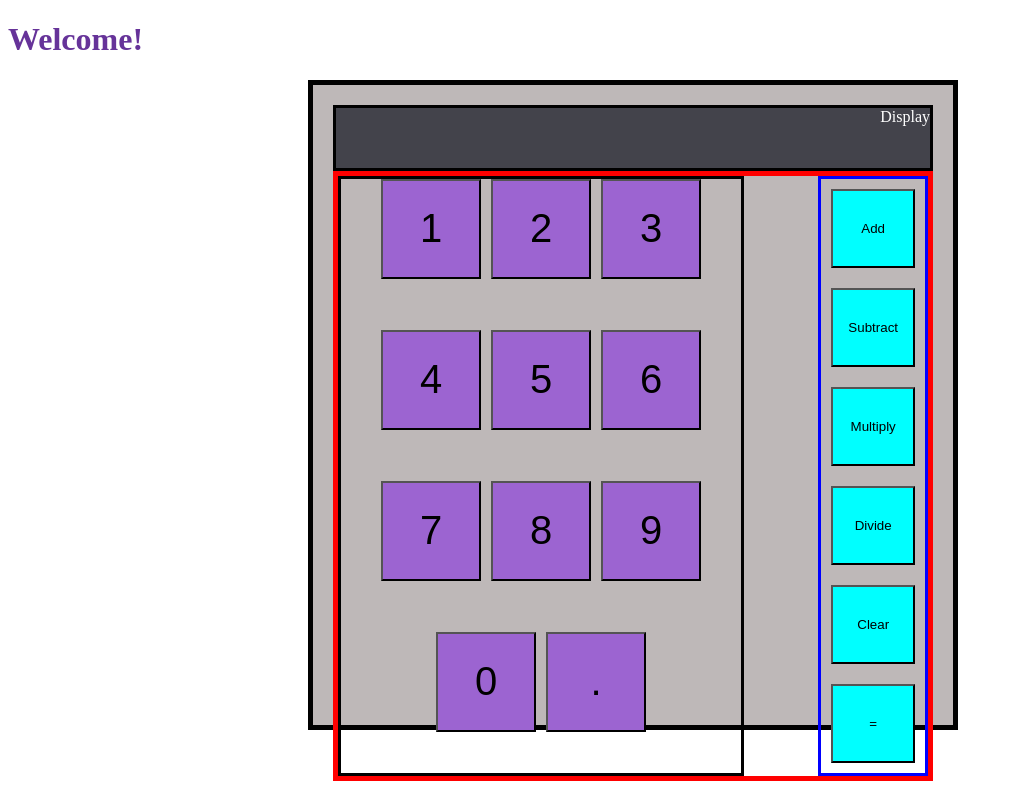
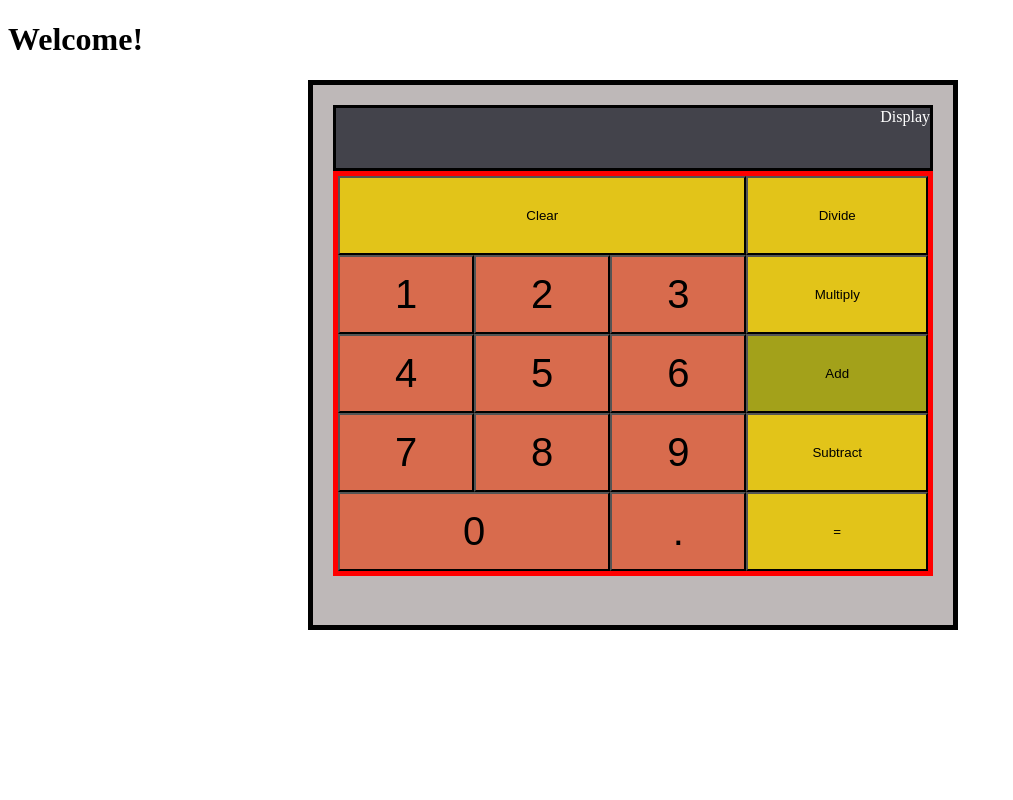
Before and after one commit to Bohr33/odin_Calculator, a plain HTML site: page index.html in a window 1280 px wide. Both pictures are taken after a click on the button "Add". Shown: the whole page, without its empty margins (0-1013 px from the left). Drawn offline with Linux system fonts and the light colour scheme.

Commit message:
completed the calculator functionality, besides the extra features, and implemneted the grid on css

```diff
--- a/index.html
+++ b/index.html
@@ -13,27 +13,25 @@
     <div id="Calculator">
         <p id="display">Display</p>
         <div class="Buttons">
-            <div id="digitsDiv">
-                <button class="digits">1</button>
-                <button class="digits">2</button>
-                <button class="digits">3</button>
-                <button class="digits">4</button>
-                <button class="digits">5</button>
-                <button class="digits">6</button>
-                <button class="digits">7</button>
-                <button class="digits">8</button>
-                <button class="digits">9</button>
-                <button class="digits">0</button>
-                <button class="digits">.</button>
-            </div>
-            <div id="functions">
-                <button class="functions">Add</button>
-                <button class="functions">Subtract</button>
-                <button class="functions">Multiply</button>
-                <button class="functions">Divide</button>
-                <button class="functions">Clear</button>
-                <button class="functions">=</button>
-            </div>
+                <button class="digits one">1</button>
+                <button class="digits two ">2</button>
+                <button class="digits three">3</button>
+                <button class="digits four">4</button>
+                <button class="digits five">5</button>
+                <button class="digits six">6</button>
+                <button class="digits seven">7</button>
+                <button class="digits eight">8</button>
+                <button class="digits nine">9</button>
+                <button class="digits zero">0</button>
+                <button class="digits dot">.</button>
+
+                <button class="functions clear">Clear</button>
+                <button class="functions add">Add</button>
+                <button class="functions subtract">Subtract</button>
+                <button class="functions multiply">Multiply</button>
+                <button class="functions divide">Divide</button>
+                <button class="functions equals">=</button>
+
         </div>
     </div>
 
--- a/script.js
+++ b/script.js
@@ -2,29 +2,27 @@
 function addClickEventListener(list){
     for (var i = 0; i <= list.length - 1; i++){
         if(i == 9){
-            list[i].addEventListener('click', function(){digitsFun(0)});
+            list[i].addEventListener('click', function(){newDigit(),digitsFun(0)});
         }else if(i == 10){
-            list[i].addEventListener('click', function(){digitsFunDot('.')});
+            list[i].addEventListener('click', function(){newDigit(),digitsFunDot('.')});
         }else{
-            list[i].addEventListener('click', function(){digitsFun(this.textContent)});
+            list[i].addEventListener('click', function(){newDigit(), digitsFun(this.textContent)});
         };
     }
 };
 
 function addClickEventFunctions(list){
-    list[0].addEventListener('click', function(){nextValue(storeDigitFront, "add")});
-    list[1].addEventListener('click', function(){nextValue(storeDigitFront, "subtract")});
-    list[2].addEventListener('click', function(){nextValue(storeDigitFront, "multiply")});
-    list[3].addEventListener('click', function(){nextValue(storeDigitFront, "divide")});
-    list[4].addEventListener('click', function(){clear()});
-    list[5].addEventListener('click', function(){operate(storeOperator, parseInt(storeDigitBack), parseInt(storeDigitFront))});
-
-
+    list[0].addEventListener('click', function(){clear()});
+    list[1].addEventListener('click', function(){operatorToggle(1)});
+    list[2].addEventListener('click', function(){operatorToggle(2)});
+    list[3].addEventListener('click', function(){operatorToggle(3)});
+    list[4].addEventListener('click', function(){operatorToggle(4)});
+    list[5].addEventListener('click', function(){operate(parseFloat(storeDigitBack), parseFloat(storeDigitFront))});
 }
 
 function add(a,b){
     console.log(a + b);
-;    return a + b;
+    return a + b;
 };
 
 function subtract(a,b){
@@ -39,26 +37,26 @@ function divide(a,b){
     return a/b;
 };
 
-function operate(operator, a, b){
+let storeOperator;
 
-
+function operate(a, b){
     let output;
-    switch(operator){
-        case 'add':
+    switch(activeOperator){
+        case 1:
             output =  add(a,b);
             break;
-        case 'subtract':
+        case 2:
             output =  subtract(a,b);
             break;
-        case 'multiply':
+        case 3:
             output =  multiply(a,b);
             break;
-        case 'divide':
+        case 4:
             output =  divide(a,b);
     };
-    storeOperator = operator;
-    storeDigitBack = output;
-    storeDigitFront = "";
+    storeDigitFront = output;
+    activeOperator = -1;
+    chainWatch = false;
     updateDisplay(output);
 };
 
@@ -98,18 +96,64 @@ function digitsFunDot(dot){
 }
 
 let storeDigitBack = 0;
-let storeOperator;
-
-//stores the chosen number in a value, resets the storeDigitFront value, and sets the operator function to be sent for operation
-function nextValue(digit, operator){
-    storeDigitBack = digit;
-    storeDigitFront = "";
-    storeOperator = operator;
-    console.log(storeDigitBack);
-}
 
 function clear(){
     storeDigitFront = "";
     storeDigitBack = 0;
     updateDisplay(0);
+    operatorWatch = false;
+    chainWatch = false;
+    dotwatch = false;
+    activeOperator = -1;
 }
+
+//watches if any operator is toggled so certain functions can be done on next digit input
+let operatorWatch = false;
+//watches which operator is currently toggled
+let activeOperator;
+//watches if a chain calculation able
+let chainWatch = false;
+
+//highlights the button which is click
+function operatorToggle(element){
+    if(chainWatch == true){
+        operate(parseFloat(storeDigitBack), parseFloat(storeDigitFront));
+        chainWatch = false;
+    }
+
+    if(activeOperator == element){
+        operatorWatch = false;
+    }else{
+    activeOperator = element;
+    operatorWatch = true;
+    untoggleAllBut();
+    }
+    functions[element].classList.toggle('activeOperator');
+    dotwatch = false;
+
+}
+
+//function to untoggle all highlighted operators
+function untoggleAllBut(){
+
+    for(let i = 0; i < 4; i++){
+        if(i != activeOperator){
+            functions[i + 1].classList.remove('activeOperator');
+        }
+    }
+}
+
+function untoggleActive(){
+    functions[activeOperator].classList.remove('activeOperator');
+}
+
+//this function checks if an operator is on and then prepares the calculator for new digit input
+function newDigit(){
+    if(operatorWatch == true){
+        storeDigitBack = storeDigitFront;
+        storeDigitFront = "";
+        untoggleActive();
+        operatorWatch = false;
+        chainWatch = true;
+    }
+}
--- a/style.css
+++ b/style.css
@@ -5,47 +5,30 @@
     border: solid black 5px;
     padding: 20px;
     margin: 0px 300px;
-    height: 600px;
+    height: 500px;
     width: 600px;
 
 }
 /* red outline, contains the two other containers that seperate digits and functions */
 .Buttons{
-    display: flex;
+    display: grid;
+    grid-template-areas: "clear clear clear divide"
+                        "one two three multiply"
+                        "four five six add"
+                        "seven eight nine subtract"
+                        "zero zero dot equals";
     border: solid red 5px;
-    justify-content: space-between;
 }
-/* refers to the grid of digits and . and equals */
-#digitsDiv{
-    display: flex;
-    flex-wrap: wrap;
-    justify-content: center;
-    width: 400px;
-    gap: 10px;
-    border: solid black 3px;
 
-}
-/* refers to the right side butons that perform the operations */
-#functions{
-    display: flex;
-    flex-direction: column;
-    justify-content: center;
-    border: solid blue 3px;
-}
 /* refers to all function buttons*/
 .functions{
-    background-color: aqua;
+    background-color: rgb(226, 196, 25);
     padding: 30px 15px;
-    margin: 10px;
 }
 /* refers to all digit buttons */
 .digits{
-    background-color: rgb(156, 100, 209);
-    padding: 20px;
+    background-color: rgb(216, 107, 77);
     font-size: 40px;
-
-    width: 100px;
-    height: 100px
 }
 /* refers to the display that shows output value */
 #display{
@@ -55,8 +38,33 @@
     color: white;
     text-align: right;
     margin: auto;
+
 }
 
-h1{
-    color: rebeccapurple;
+.activeOperator{
+    background-color: rgb(163, 161, 26);
 }
+
+
+.zero{
+    grid-area: zero;
+}
+.divide{
+    grid-area: divide;
+}
+.multiply{
+    grid-area: multiply;
+}
+.add{
+    grid-area: add;
+}
+.subtract{
+    grid-area: subtract;
+}
+.equals{
+    grid-area: equals;
+}
+
+.clear{
+    grid-area: clear;
+}
```
